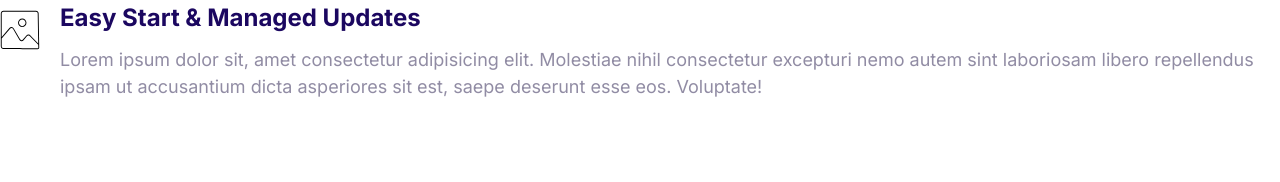
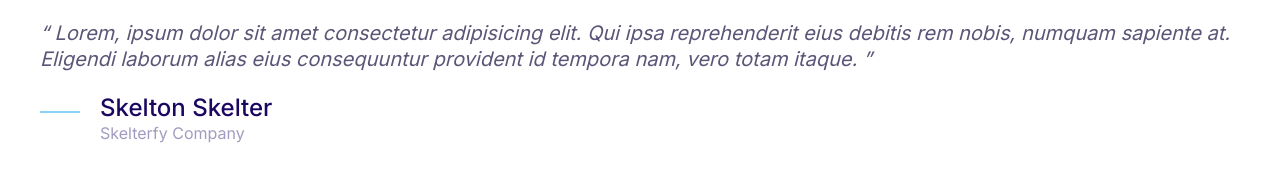
Before and after one commit to skeltonskelter/Skelterfy, a plain HTML site: page index.html in a window 1280 px wide. Drawn offline with Linux system fonts and the light colour scheme.

Commit message:
Build the quote components.

```diff
--- a/css/styles.css
+++ b/css/styles.css
@@ -4,6 +4,7 @@
   --color-accent: #ff3400;
   --color-headings: #1b0760;
   --color-body: #918ca4;
+  --color-body-darker: #5c5577;
   --color-border: #ccc;
   --color-text: #fff;
   --border-radius: 30px;
@@ -384,3 +385,53 @@ a {
 .media__image {
   margin-top: 1rem;
 }
+
+/* Quotes */
+
+.quote {
+  color: var(--color-body-darker);
+  font-size: 3rem;
+  font-style: italic;
+  line-height: 1.3;
+}
+
+.quote__text::before {
+  content: open-quote;
+}
+
+.quote__text::after {
+  content: close-quote;
+}
+
+.quote__author {
+  font-size: 3rem;
+  font-style: normal;
+  font-weight: 500;
+  margin-bottom: 0;
+}
+
+.quote__organization {
+  color: var(--color-headings);
+  font-size: 2rem;
+  font-style: normal;
+  opacity: 0.4;
+}
+
+.quote__line {
+  position: relative;
+  bottom: 10px;
+}
+
+@media screen and (min-width: 1024px) {
+  .quote {
+    font-size: 2rem;
+  }
+
+  .quote__author {
+    font-size: 2.4rem;
+  }
+
+  .quote__organization {
+    font-size: 1.6rem;
+  }
+}
--- a/index.html
+++ b/index.html
@@ -15,21 +15,26 @@
     <link rel="stylesheet" href="css/styles.css" />
   </head>
   <body>
+    <blockquote class="quote">
+      <p class="quote__text">
+        Lorem, ipsum dolor sit amet consectetur adipisicing elit. Qui ipsa
+        reprehenderit eius debitis rem nobis, numquam sapiente at. Eligendi
+        laborum alias eius consequuntur provident id tempora nam, vero totam
+        itaque.
+      </p>
+      <footer>
         <div class="media">
           <div class="media__image">
-        <svg class="icon icon--primary">
-          <use xlink:href="images/sprite.svg#snap"></use>
+            <svg class="icon icon--primary quote__line">
+              <use xlink:href="images/sprite.svg#line"></use>
             </svg>
           </div>
           <div class="media__body">
-        <h3 class="media__title">Easy Start & Managed Updates</h3>
-        <p>
-          Lorem ipsum dolor sit, amet consectetur adipisicing elit. Molestiae
-          nihil consectetur excepturi nemo autem sint laboriosam libero
-          repellendus ipsam ut accusantium dicta asperiores sit est, saepe
-          deserunt esse eos. Voluptate!
-        </p>
+            <h3 class="media__title quote__author">Skelton Skelter</h3>
+            <p class="quote__organization">Skelterfy Company</p>
           </div>
         </div>
+      </footer>
+    </blockquote>
   </body>
 </html>
```
Also changed, not shown: components/quotes.html (added, +20 -0 lines). Lines whose indentation alone changed are shown as unchanged.
